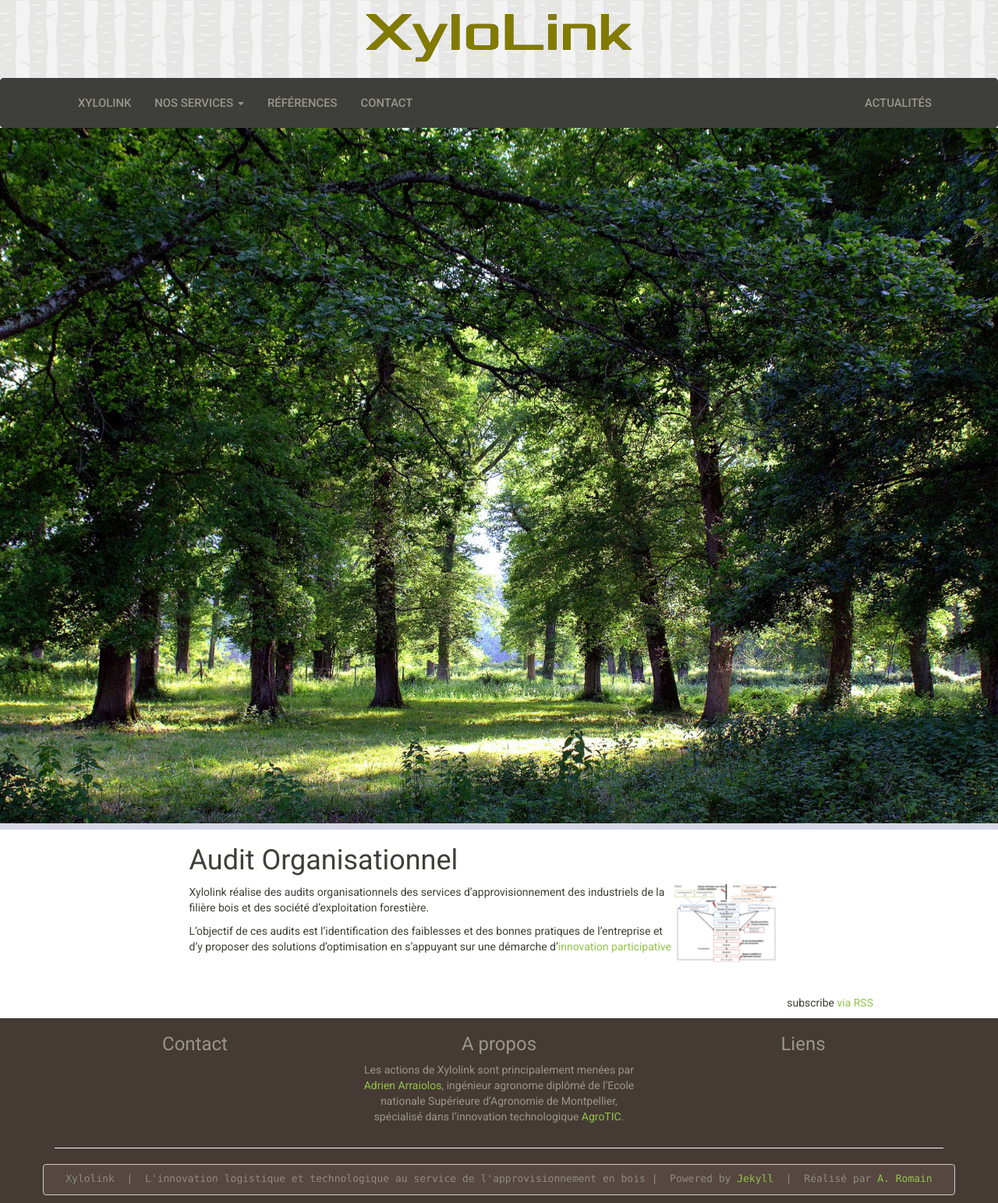
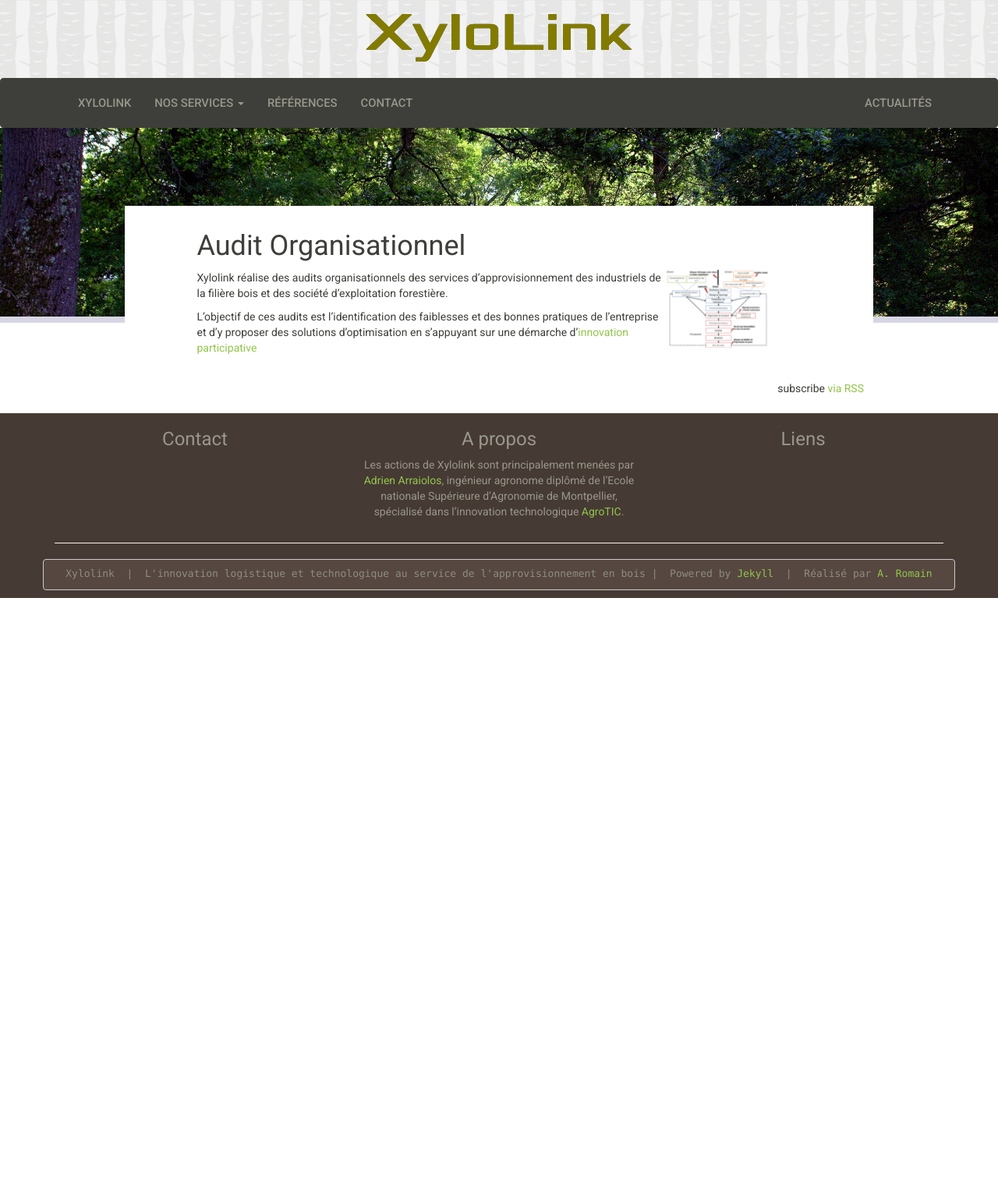
Before and after one commit to xylolink/xylolink.com, a Jekyll site: the page built from logistique/_posts/2015-01-01-audit-organisationnel.md, in a window 1280 px wide. Shown: the whole page at 78% size. Built offline with Jekyll 4.4.1, drawn with Linux system fonts in a browser that asks for light colours; nearby versions of some CDN libraries; after the commit the page ends 900 px from its top, so only the background shows below that.

Commit message:
modify pages layout and jumbotron overlay in css

```diff
--- a/_layouts/page-full.html
+++ b/_layouts/page-full.html
@@ -4,7 +4,7 @@
 <div class="banner banner-small">
 
 </div>
-<div class="wrapper">
+<div class="wrapper wrapper-content">
   <div class="row">
     <div class="col-md-10 col-md-offset-1 col-xs-12">
       <section>
--- a/_layouts/page.html
+++ b/_layouts/page.html
@@ -4,7 +4,7 @@
 <div class="banner banner-small">
 
 </div>
-<div class="wrapper">
+<div class="wrapper wrapper-content">
   <div class="row">
     <div class="col-md-8 col-xs-12">
       <section>
--- a/css/custom.css
+++ b/css/custom.css
@@ -18,14 +18,14 @@
 .wrapper-content{
     margin-top: -150px;
     background: #FFFFFF;
-    padding: 6px;
+    padding: 12px;
 }
 
 .banner{
     background: transparent url("/img/banner.jpg") no-repeat scroll bottom center / cover;
     margin-top: -20px;
     z-index: -1;
-    min-height: 900px;
+    /*min-height: 900px;*/
     border-bottom: solid 8px #D7D6E4;
     padding-bottom: 100px;
 }
@@ -33,7 +33,7 @@
 .banner-small{
     background: transparent url("/img/banner.jpg") no-repeat scroll center center / cover;
     margin-top: -20px;
-    height: 100px;
+    height: 250px;
 }
 
 .jumbotron-banner{
```
